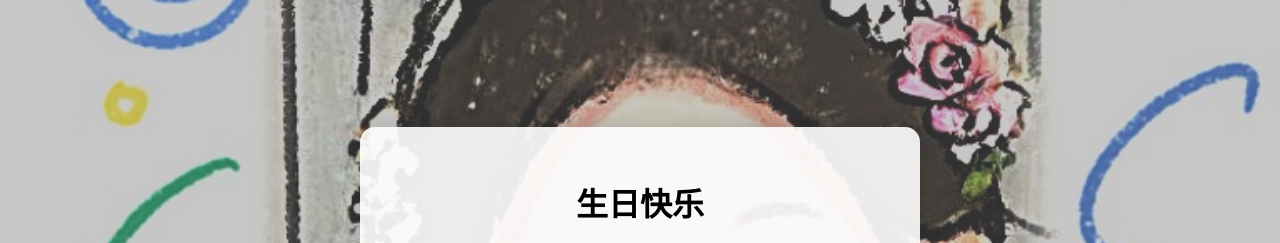
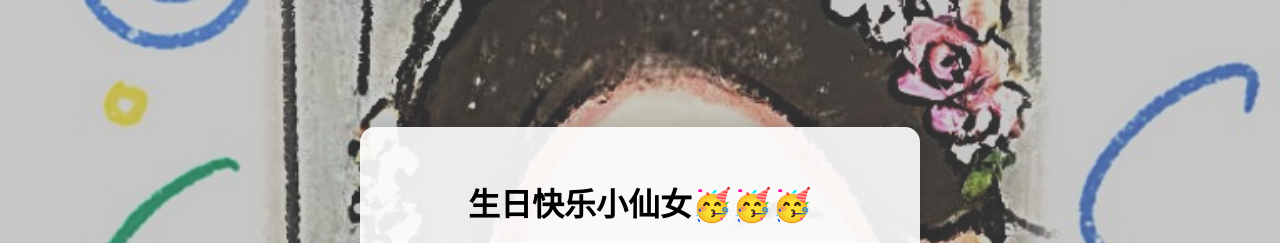
Before and after one commit to Gl4188/Gl4188.github.io, a plain HTML site: page index.html in a window 1280 px wide. Shown: the top 243 px of the page. Drawn offline with Linux system fonts and the light colour scheme.

Commit message:
index.html

```diff
--- a/index.html
+++ b/index.html
@@ -10,7 +10,7 @@
 </head>
 <body>
     <div class="container">
-        <h1>生日快乐</h1>
+        <h1>生日快乐小仙女🥳🥳🥳</h1>
         <div id="result"></div>
         <img id="cake" src="images/cake.png" alt="生日蛋糕">
         <div id="wishes" class="wishes"></div>
```
